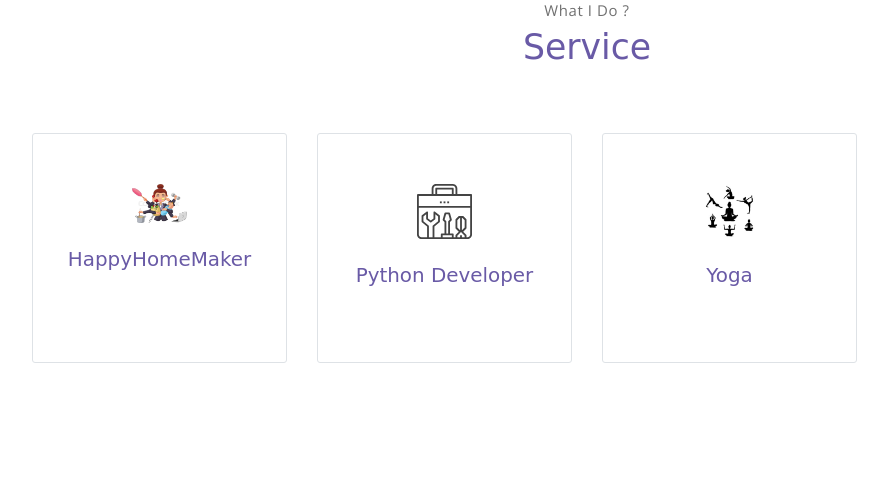
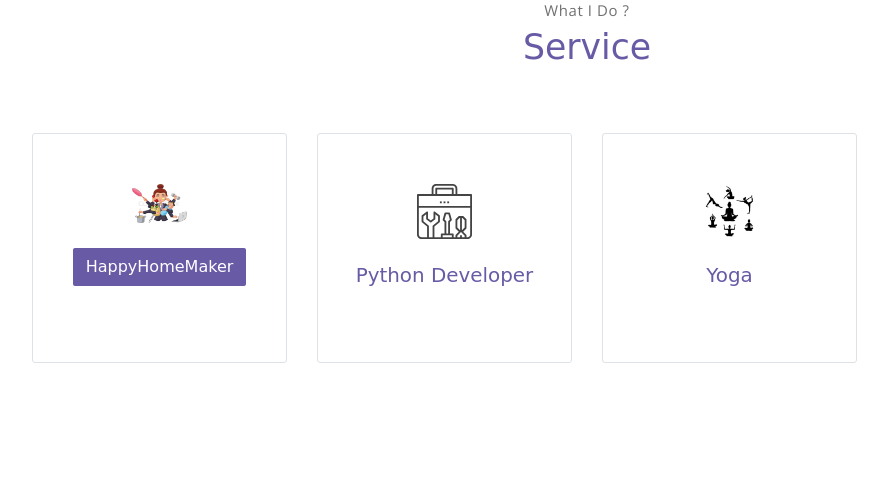
Before and after one commit to umajay/myportfo, a Flask app: page / in a window 1280 px wide. Shown: the part 1256-1741 px from the top of the page, without its empty margins (53-941 px from the left). Run offline with Flask 3, Linux system fonts and the light colour scheme; some libraries are stand-ins or nearby versions; some web fonts are replaced.

Commit message:
description change in about me-index.html

```diff
--- a/templates/index.html
+++ b/templates/index.html
@@ -42,7 +42,7 @@
                 <li class="item">
                     <a class="link" href="#contact">Contact</a></li>
                  <li class="item">
-                    <a class="link" href="#HappyHomemaker"></a>
+                    <a class="link" href="http://umarani.pythonanywhere.com/#HomeMaker"></a>
                 </li>
 
 <!--                </li>-->
@@ -108,8 +108,9 @@
                                 alt="Homemaker"
                                 class="icon">
                             <h6 class="title">
-                            <a href="./templates/HomeMaker.html">
-                            </a>HappyHomeMaker</h6>
+                                 <a class="link" href="http://umarani.pythonanywhere.com/#HomeMaker"><button class="btn btn-primary" type="button">HappyHomeMaker</button></a>
+                            </h6>
+<!--                                    <h6>HappyHomeMaker</h6>-->
 <!--                            #<h6 class="title">HappyHomemaker</h6>-->
 <!--                            <p class="subtitle">We are family of 4.My husband is superpower in our family.-->
 <!--                                My 7yr old daughter is kindest of all.Finally,our fun spot My son:) and he is in Terrible 2 Phase.-->
```
